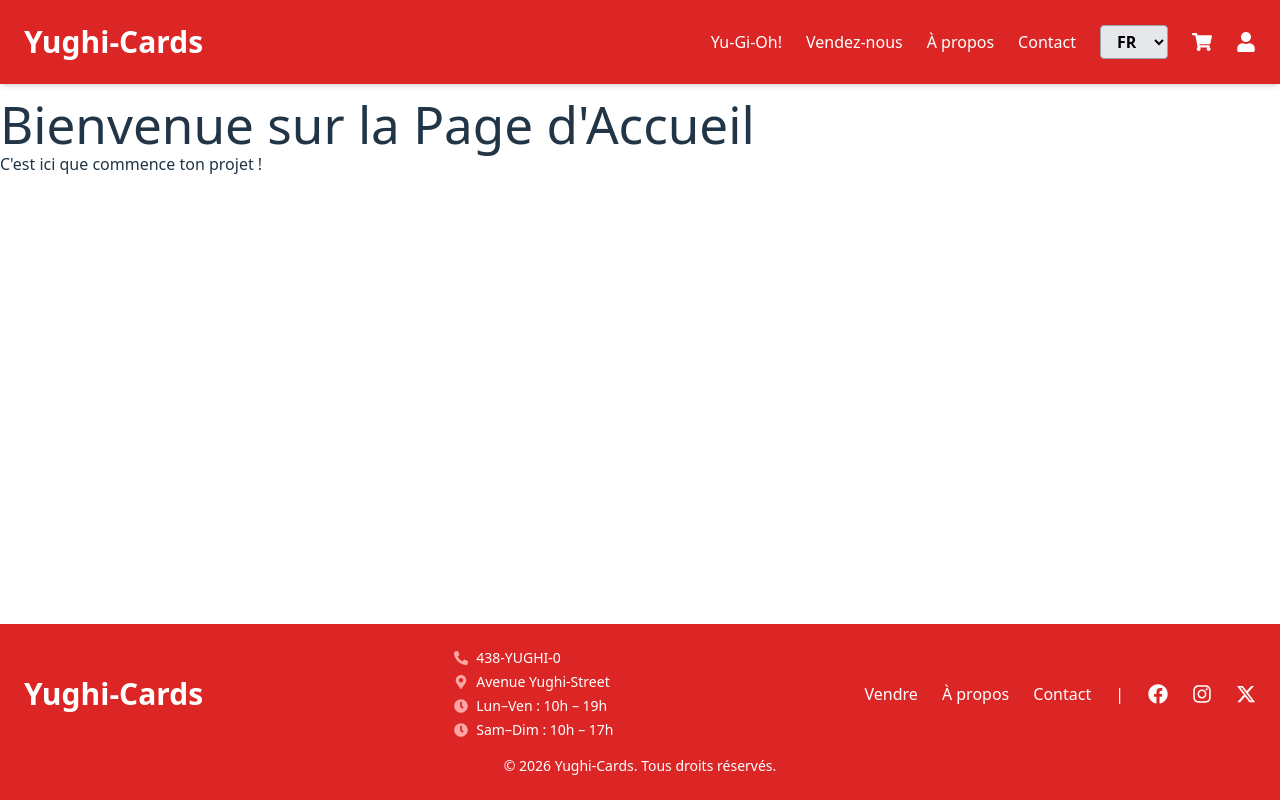
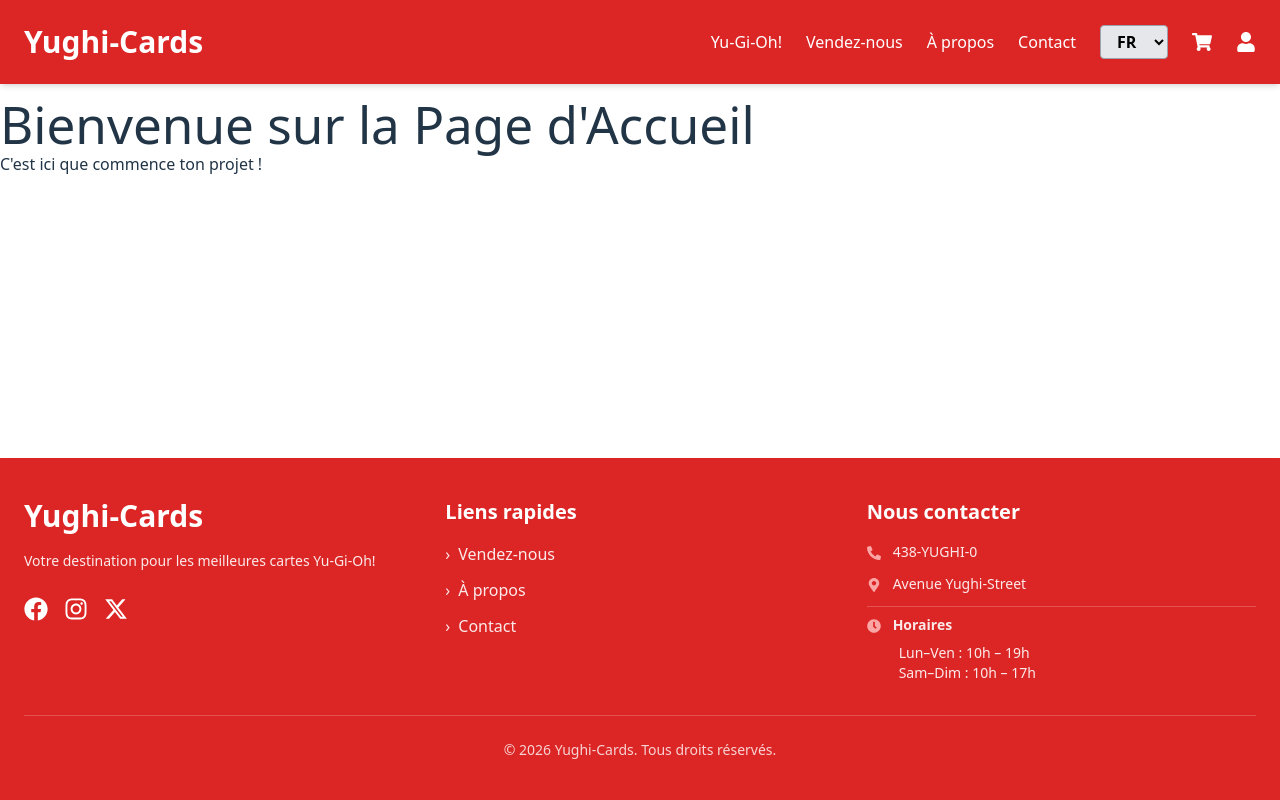
Before and after one commit to ZohnHadley/yughicards_420-666-AL, a React app in the folder frontend/: page / in a window 1280 px wide. Built offline with nearby package versions, Linux system fonts and the light colour scheme; the HTML template or start-up script is replaced by a standard one.

Commit message:
footer redesign

```diff
--- a/frontend/src/components/Footer.jsx
+++ b/frontend/src/components/Footer.jsx
@@ -1,79 +1,109 @@
 import React from "react";
 import { Link } from "react-router-dom";
-import { FaFacebook, FaInstagram, FaTwitter, FaPhoneAlt, FaMapMarkerAlt, FaClock } from "react-icons/fa";
+import { FaFacebook, FaInstagram, FaPhoneAlt, FaMapMarkerAlt, FaClock } from "react-icons/fa";
 import { translations } from "../locales";
-import {FaXTwitter} from "react-icons/fa6";
+import { FaXTwitter } from "react-icons/fa6";
 
 export default function Footer({ language }) {
-    const t = translations[language]?.footer;
+    const t = translations[language]?.footer || {
+        about: "À propos",
+        contact: "Contact",
+        sell: "Vendre",
+        rights: "Tous droits réservés.",
+        phone: "438-YUGHI-0",
+        address: "Avenue Yughi-Street",
+        hoursWeek: "Lun–Ven : 10h – 19h",
+        hoursWeekend: "Sam–Dim : 10h – 17h",
+        description: "Votre destination pour les meilleures cartes Yu-Gi-Oh!",
+        quickLinks: "Liens rapides",
+        contactUs: "Nous contacter",
+        hours: "Horaires"
+    };
 
     return (
-        <footer className="bg-red-600 shadow-md py-6 px-6 mt-20">
-            <div className="max-w-7xl mx-auto flex flex-col md:flex-row items-center justify-between gap-6">
+        <footer className="bg-red-600 shadow-md mt-20">
+            <div className="max-w-7xl mx-auto px-6 py-10">
 
-                {/* Nom du site */}
-                <Link to="/" className="text-3xl font-bold text-white hover:text-red-300">
+                {/* Contenu principal en 3 colonnes */}
+                <div className="grid grid-cols-1 md:grid-cols-3 gap-8 mb-8">
+
+                    {/* Colonne 1: Logo + Description */}
+                    <div className="space-y-4">
+                        <Link to="/" className="text-3xl font-bold text-white hover:text-red-300 inline-block">
                             Yughi-Cards
                         </Link>
+                        <p className="text-white/90 text-sm leading-relaxed">
+                            {t.description}
+                        </p>
 
-                {/* Infos magasin */}
-                <div className="text-white text-sm space-y-1 text-center md:text-left">
-                    <p className="flex items-center gap-2">
-                        <FaPhoneAlt className="text-red-300"/> {t.phone}
-                    </p>
-                    <p className="flex items-center gap-2">
-                        <FaMapMarkerAlt className="text-red-300"/> {t.address}
-                    </p>
-                    <p className="flex items-center gap-2">
-                        <FaClock className="text-red-300"/> {t.hoursWeek}
-                    </p>
-                    <p className="flex items-center gap-2">
-                        <FaClock className="text-red-300"/> {t.hoursWeekend}
-                    </p>
+                        {/* Réseaux sociaux */}
+                        <div className="flex space-x-4 pt-2">
+                            <a href="#" className="text-white hover:text-red-300 text-2xl transition-colors">
+                                <FaFacebook />
+                            </a>
+                            <a href="#" className="text-white hover:text-red-300 text-2xl transition-colors">
+                                <FaInstagram />
+                            </a>
+                            <a href="#" className="text-white hover:text-red-300 text-2xl transition-colors">
+                                <FaXTwitter />
+                            </a>
+                        </div>
                     </div>
 
-
-                {/* Liens et réseaux sociaux */}
-                <ul className="flex space-x-6 items-center">
+                    {/* Colonne 2: Liens rapides */}
+                    <div className="space-y-4">
+                        <h3 className="text-xl font-bold text-white">{t.quickLinks}</h3>
+                        <ul className="space-y-3">
                             <li>
-                        <Link to="/sellToUs" className="hover:text-red-300 text-white">
-                            {t.sell}
+                                <Link to="/sellToUs" className="text-white/90 hover:text-red-300 transition-colors flex items-center">
+                                    <span className="mr-2">›</span> {t.sell}
                                 </Link>
                             </li>
                             <li>
-                        <Link to="/about" className="hover:text-red-300 text-white">
-                            {t.about}
+                                <Link to="/about" className="text-white/90 hover:text-red-300 transition-colors flex items-center">
+                                    <span className="mr-2">›</span> {t.about}
                                 </Link>
                             </li>
                             <li>
-                        <Link to="/contact" className="hover:text-red-300 text-white">
-                            {t.contact}
+                                <Link to="/contact" className="text-white/90 hover:text-red-300 transition-colors flex items-center">
+                                    <span className="mr-2">›</span> {t.contact}
                                 </Link>
-                    </li>
-
-                    <li className="text-white">|</li>
-
-                    <li>
-                        <a href="#" className="text-white hover:text-red-300 text-xl">
-                            <FaFacebook />
-                        </a>
-                    </li>
-                    <li>
-                        <a href="#" className="text-white hover:text-red-300 text-xl">
-                            <FaInstagram />
-                        </a>
-                    </li>
-                    <li>
-                        <a href="#" className="text-white hover:text-red-300 text-xl">
-                            <FaXTwitter/>
-                        </a>
                             </li>
                         </ul>
                     </div>
 
+                    {/* Colonne 3: Infos magasin */}
+                    <div className="space-y-4">
+                        <h3 className="text-xl font-bold text-white">{t.contactUs}</h3>
+                        <div className="text-white/90 text-sm space-y-3">
+                            <p className="flex items-start gap-3">
+                                <FaPhoneAlt className="text-red-300 mt-1 flex-shrink-0" />
+                                <span>{t.phone}</span>
+                            </p>
+                            <p className="flex items-start gap-3">
+                                <FaMapMarkerAlt className="text-red-300 mt-1 flex-shrink-0" />
+                                <span>{t.address}</span>
+                            </p>
+                            <div className="pt-2 border-t border-white/20">
+                                <p className="flex items-start gap-3 mb-2">
+                                    <FaClock className="text-red-300 mt-1 flex-shrink-0" />
+                                    <span className="font-semibold">{t.hours}</span>
+                                </p>
+                                <p className="ml-8 text-sm">{t.hoursWeek}</p>
+                                <p className="ml-8 text-sm">{t.hoursWeekend}</p>
+                            </div>
+                        </div>
+                    </div>
+
+                </div>
+
+                {/* Séparateur */}
+                <div className="border-t border-white/20"></div>
+
                 {/* Copyright */}
-            <div className="text-center text-sm text-white mt-4">
+                <div className="text-center text-sm text-white/80 pt-6">
                     © {new Date().getFullYear()} Yughi-Cards. {t.rights}
+                </div>
             </div>
         </footer>
     );
--- a/frontend/src/locales/english/components/FooterEn.js
+++ b/frontend/src/locales/english/components/FooterEn.js
@@ -1,10 +1,14 @@
 export const FooterEn = {
     about: "About",
     contact: "Contact",
-    sell: "Sell",
+    sell: "Sell us",
     rights: "All rights reserved.",
     phone: "438-YUGHI-0",
     address: "Avenue Yughi-Street",
     hoursWeek: "Mon–Fri: 10am – 7pm",
-    hoursWeekend: "Sat–Sun: 10am – 5pm"
+    hoursWeekend: "Sat–Sun: 10am – 5pm",
+    description: "Your destination for the best Yu-Gi-Oh! cards",
+    quickLinks: "Quick Links",
+    contactUs: "Contact Us",
+    hours: "Hours"
 };
--- a/frontend/src/locales/francais/components/FooterFr.js
+++ b/frontend/src/locales/francais/components/FooterFr.js
@@ -1,10 +1,14 @@
 export const FooterFr = {
     about: "À propos",
     contact: "Contact",
-    sell: "Vendre",
+    sell: "Vendez-nous",
     rights: "Tous droits réservés.",
     phone: "438-YUGHI-0",
     address: "Avenue Yughi-Street",
     hoursWeek: "Lun–Ven : 10h – 19h",
-    hoursWeekend: "Sam–Dim : 10h – 17h"
+    hoursWeekend: "Sam–Dim : 10h – 17h",
+    description: "Votre destination pour les meilleures cartes Yu-Gi-Oh!",
+    quickLinks: "Liens rapides",
+    contactUs: "Nous contacter",
+    hours: "Horaires"
 };
```
Lines whose indentation alone changed are shown as unchanged.
